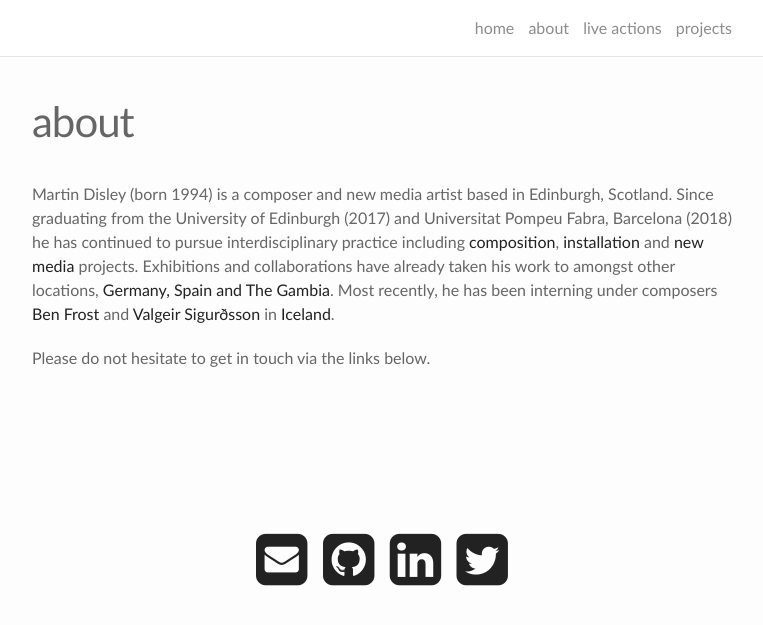
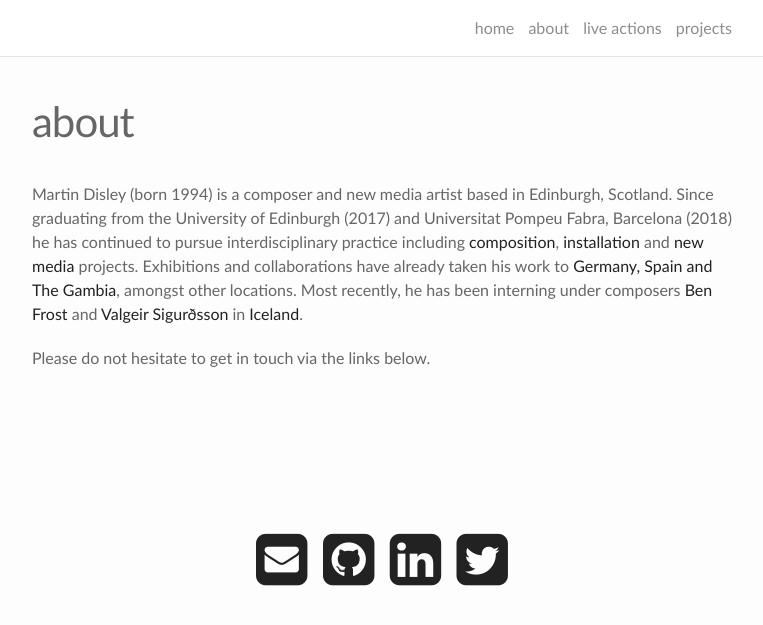
Before and after one commit to martindisley/martindisley.github.io, a Jekyll site: the page built from about.md, in a window 1280 px wide. Shown: the top 625 px of the page, without its empty margins (258-1021 px from the left). Built offline with Jekyll 4.4.1, drawn with Linux system fonts in a browser that asks for light colours; nearby versions of some CDN libraries.

```diff
--- a/_portfolio/1_restnowdiehard.markdown
+++ b/_portfolio/1_restnowdiehard.markdown
@@ -5,6 +5,6 @@ description: Composition
 img: /img/restnowdiehard.jpg
 ---
 
-[Le Combat](https://en.wikipedia.org/wiki/Combat_(newspaper)) is the vehicle for my ambient/electronic composition. Rest Now! Asked 21 producers to rescore the Die Hard OST for its 20th anniversary and I was very pleased to be one of them. You can hear my contribution below. This is the debut release for this project, there is more to come very soon!
+[Le Combat](https://en.wikipedia.org/wiki/Combat_(newspaper)) is the vehicle for my ambient/electronic composition. Rest Now! asked 21 producers to rescore the Die Hard OST for its 20th anniversary and I was very pleased to be one of them. You can hear my contribution below. This is the debut release for this project, with more to come very soon.
 
 <p align="center"><iframe style="border: 0; width: 600px; height: 1200px;" src="https://bandcamp.com/EmbeddedPlayer/album=2493063298/size=large/bgcol=333333/linkcol=0f91ff/package=1165367189/transparent=true/" seamless><a href="http://music.takearestnow.com/album/die-hard-rest-now-motion-picture-soundtrack">Die Hard (Rest Now! Motion Picture Soundtrack) by Various Artists</a></iframe>
--- a/about.md
+++ b/about.md
@@ -6,7 +6,7 @@ permalink: /about/
 
 <!---<img class="col one right" src="/img/prof_pic.jpg">--->
 
-Martin Disley (born 1994) is a composer and new media artist based in Edinburgh, Scotland. Since graduating from the University of Edinburgh (2017) and Universitat Pompeu Fabra, Barcelona (2018) he has continued to pursue interdisciplinary practice including [composition](https://www.martindisley.co.uk/portfolio/1_restnowdiehard/), [installation](https://www.martindisley.co.uk/portfolio/3_elquequeda/) and [new media](https://www.martindisley.co.uk/portfolio/2_thelisttweeted/) projects. Exhibitions and collaborations have already taken his work to amongst other locations, [Germany, Spain and The Gambia](https://www.martindisley.co.uk/live-action/). Most recently, he has been interning under composers [Ben Frost](http://ethermachines.com/) and [Valgeir Sigurðsson](http://valgeir.net/) in [Iceland](https://greenhouse.is/).
+Martin Disley (born 1994) is a composer and new media artist based in Edinburgh, Scotland. Since graduating from the University of Edinburgh (2017) and Universitat Pompeu Fabra, Barcelona (2018) he has continued to pursue interdisciplinary practice including [composition](https://www.martindisley.co.uk/portfolio/1_restnowdiehard/), [installation](https://www.martindisley.co.uk/portfolio/3_elquequeda/) and [new media](https://www.martindisley.co.uk/portfolio/2_thelisttweeted/) projects. Exhibitions and collaborations have already taken his work to [Germany, Spain and The Gambia](https://www.martindisley.co.uk/live-action/), amongst other locations. Most recently, he has been interning under composers [Ben Frost](http://ethermachines.com/) and [Valgeir Sigurðsson](http://valgeir.net/) in [Iceland](https://greenhouse.is/).
 
 Please do not hesitate to get in touch via the links below.
 
```
